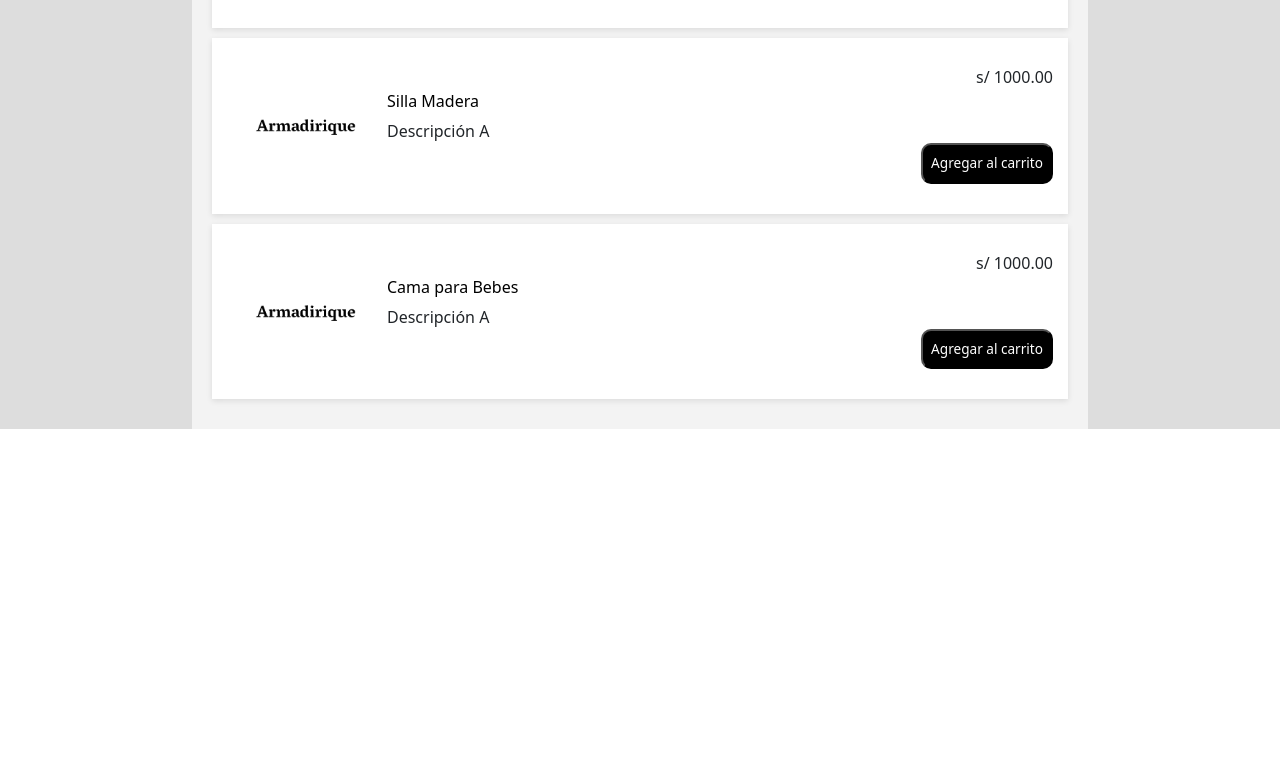
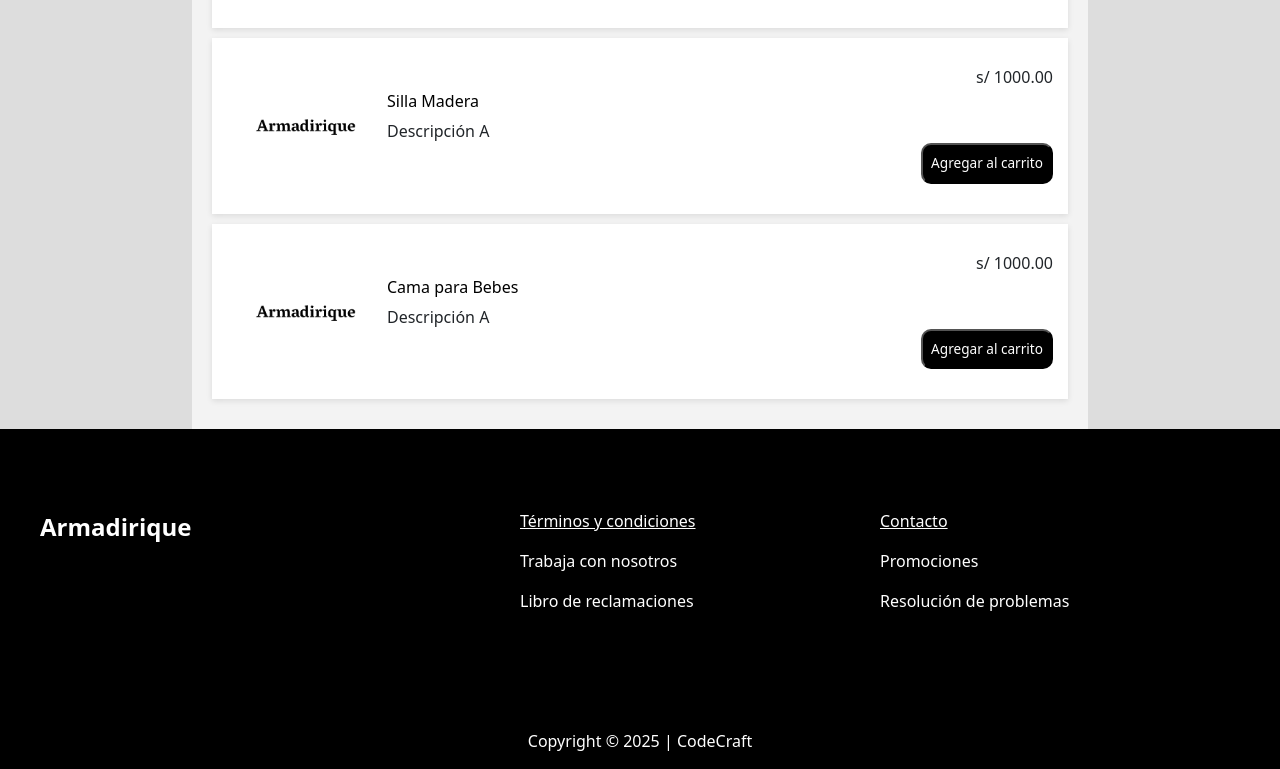
Before and after one commit to yourch22/frontend_armadirique, a React (Create React App) app: page /catalogo in a window 1280 px wide. Shown: the part 685-1454 px from the top of the page. Before the commit the page ends 1114 px from the top, so only its background shows below. Built offline with nearby package versions, Linux system fonts and the light colour scheme.

Commit message:
Factorización de codigo de pie de pagina y parte de cabecera

```diff
--- /dev/null
+++ b/src/componentes/Cabeceras/PieDePagina.jsx
@@ -0,0 +1,38 @@
+import { GrTextAlignCenter } from "react-icons/gr"
+
+function PieDePagina(){
+    return(
+        <div>
+        <div style={{backgroundColor:'black',height:'300px',color:'white',display:'flex',padding:'10vh 5vh'}}>
+
+
+
+                <div style={{
+                    flex:4,
+                    fontWeight: 700,
+                    fontSize: '1.5rem',
+                }}>
+                    Armadirique
+
+                </div>
+                <div style={{flex:3}}>
+                    <p><u>Términos y condiciones</u></p>
+                    <p>Trabaja con nosotros</p>
+                    <p>Libro de reclamaciones</p>
+
+                </div>
+                <div style={{flex:3}}>
+                    <p><u>Contacto</u></p>
+                    <p>Promociones</p>
+                    <p>Resolución de problemas</p>
+               </div>
+
+
+            </div >
+            <div style={{backgroundColor:'black', justifyContent: "center",color:'white',display:'flex'}}>
+                <p>Copyright © 2025 | CodeCraft </p></div>
+            </div>
+    )
+}
+
+export default PieDePagina
--- a/src/componentes/Catalogo/Catalogo.jsx
+++ b/src/componentes/Catalogo/Catalogo.jsx
@@ -1,6 +1,7 @@
 // Importaciones necesarias
 import React, { useState } from "react";
 import NavbarCliente from "../Cabeceras/NavbarCliente"
+import PieDePagina from '../Cabeceras/PieDePagina'
 import {
   Container,
   Form,
@@ -218,6 +219,7 @@ function Catalogo() {
           Barra Derecha
         </div>
       </div>
+      <PieDePagina/>
     </div>
   );
 }
--- a/src/componentes/Contacto/Contacto.jsx
+++ b/src/componentes/Contacto/Contacto.jsx
@@ -1,5 +1,6 @@
 import { useState } from "react"
 import NavbarCliente from "../Cabeceras/NavbarCliente"
+import PieDePagina from '../Cabeceras/PieDePagina'
 import 'bootstrap-icons/font/bootstrap-icons.css';
 
 function Contacto() {
@@ -27,7 +28,7 @@ function Contacto() {
   return (
     <div style={{
             minHeight: '100vh',
-            paddingTop: '80px',
+            paddingTop: '60px',
             position: 'relative'
         }}><NavbarCliente/>
 
@@ -206,14 +207,18 @@ function Contacto() {
                     <i className="bi bi-whatsapp me-2"></i>
                     WhatsApp
                   </button>
+
                 </div>
+                <br/>
               </div>
             </div>
           </div>
         </div>
       </div>
+
     </div>
 
+ <PieDePagina/>
     </div>
   )
 }
--- a/src/componentes/Inicio/Inicio.jsx
+++ b/src/componentes/Inicio/Inicio.jsx
@@ -1,6 +1,7 @@
 // Importaciones necesarias
 import React, { useState } from 'react';
 import NavbarCliente from "../Cabeceras/NavbarCliente"
+import PieDePagina from '../Cabeceras/PieDePagina'
 import {
     Container,
     Form,
@@ -183,37 +184,12 @@ function Catalogo() {
 
             </div>
 
-            <div style={{backgroundColor:'black',height:'300px',color:'white',display:'flex',padding:'10vh 5vh'}}>
-
-
-
-                <div style={{
-                    flex:4,
-                    fontWeight: 700,
-                    fontSize: '1.5rem',
-                }}>
-                    Armadirique
-
-                </div>
-                <div style={{flex:3}}>
-                    <p><u>Servicio al cliente</u></p>
-                    <p>Terminos y condiciones</p>
-                    <p>Contacto</p>
-                    <p>Comprobante electronico</p>
-                </div>
-                <div style={{flex:3}}>
-                    <p><u>Acerca de:</u></p>
-                    <p>Sobre nosotros</p>
-                    <p>Proceso de diseno</p>
-                    <p>Estudio</p>
-                </div>
-
-            </div>
+            <PieDePagina/>
 
         </div>
 
     );
 }
 
-// Exportación del componente
+
 export default Catalogo;
--- a/src/componentes/Login/Login.jsx
+++ b/src/componentes/Login/Login.jsx
@@ -158,7 +158,7 @@ const handleSubmit = async (e) => {
                     letterSpacing: '1px'
                   }}
                 >
-                  ARMADIRIQUE
+                  <Nav.Link href='/inicio'>ARMADIRIQUE</Nav.Link>
                 </Navbar.Brand>
 
                 <div style={{ width: '160px' }}></div>
--- a/src/componentes/Registrar/Registrar.jsx
+++ b/src/componentes/Registrar/Registrar.jsx
@@ -10,7 +10,8 @@ import {
   Col,
   Alert,
   Navbar,
-  FormSelect
+  FormSelect,
+  Nav
 } from 'react-bootstrap';
 import {
   FaArrowLeft,
@@ -160,7 +161,7 @@ console.log(usuario);
               letterSpacing: '1px'
             }}
           >
-            ARMADIRIQUE
+            <Nav.Link href='/inicio'>ARMADIRIQUE</Nav.Link>
           </Navbar.Brand>
 
           <div style={{ width: '160px' }}></div>
```
